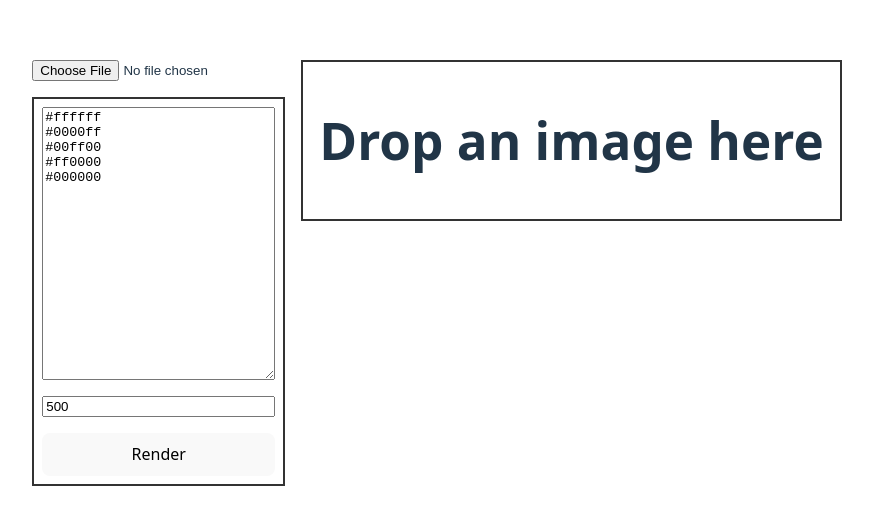
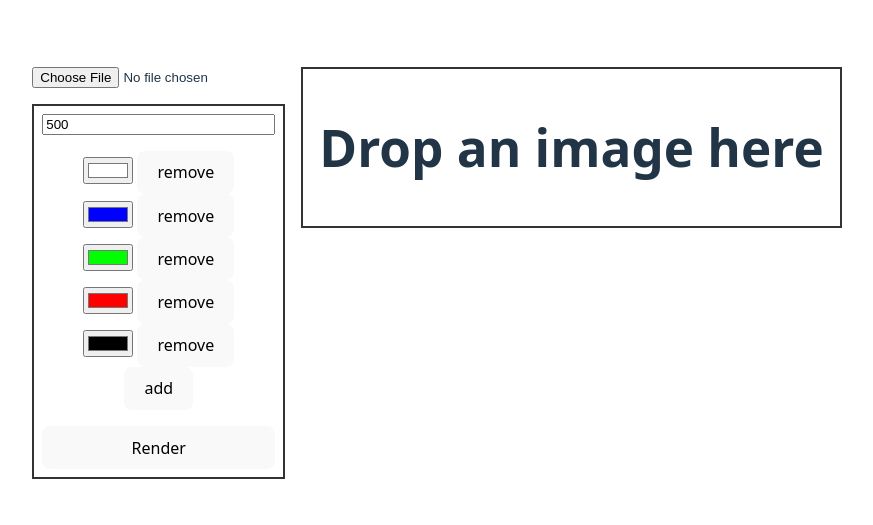
Before and after one commit to gnarlynarley/steinberg, a Svelte app: page / in a window 1280 px wide. Shown: the part 127-652 px from the top of the page, without its empty margins (203-1076 px from the left). Built offline with nearby package versions, Linux system fonts and the light colour scheme.

Commit message:
feat: add color picker

```diff
--- a/src/App.svelte
+++ b/src/App.svelte
@@ -5,6 +5,8 @@
   import Color from './lib/utils/Color';
   import DropZone from './lib/components/DropZone.svelte';
   import resizeImage from './lib/utils/resizeImage';
+  import ColorPicker from './lib/components/ColorPicker.svelte';
+  import PalletePicker from './lib/components/PalletePicker.svelte';
 
   let file: File | null = null;
   let src: string | null = null;
@@ -16,8 +18,8 @@
       #000000
   `
     .split('\n')
-    .flatMap((line) => line.trim() || [])
-    .join('\n');
+    .flatMap((line) => line.trim() || []);
+  let renderPallete = pallete;
   let width = 500;
 
   let form: HTMLFormElement;
@@ -25,8 +27,8 @@
   function submit(ev: SubmitEvent) {
     ev.preventDefault();
     const formData = new FormData(form);
-    pallete = formData.get('pallete')! as string;
     width = parseInt(formData.get('width') as string, 10) || 500;
+    renderPallete = pallete;
   }
 
   function onFileInputChange(ev: Event) {
@@ -50,7 +52,10 @@
     : null;
   $: ditheredPromise = resizedImage
     ? resizedImage.then((image) =>
-        applyFloydSteinberg(image, Color.createPalleteFromHexCodes(pallete))
+        applyFloydSteinberg(
+          image,
+          Color.createPalleteFromHexCodes(renderPallete.join('\n'))
+        )
       )
     : null;
 </script>
@@ -60,8 +65,8 @@
     <input type="file" accept="image/*" on:change={onFileInputChange} />
 
     <form bind:this={form} on:submit={submit} class="form">
-      <textarea defaultValue={pallete} name="pallete"></textarea>
       <input defaultValue={width} type="number" name="width" />
+      <PalletePicker value={pallete} />
       <button type="submit">Render</button>
     </form>
   </div>
--- /dev/null
+++ b/src/lib/components/ColorPicker.svelte
@@ -0,0 +1,6 @@
+<script lang="ts">
+  export let name: string;
+  export let value: string;
+</script>
+
+<input bind:value {name} type="color" />
--- /dev/null
+++ b/src/lib/components/PalletePicker.svelte
@@ -0,0 +1,26 @@
+<script lang="ts">
+  import ColorPicker from './ColorPicker.svelte';
+
+  function removeColor(index: number) {
+    console.log(index);
+    value.splice(index, 1);
+    value = value;
+  }
+
+  function addColor() {
+    value.push('#000000');
+    value = value;
+  }
+
+  export let value: string[];
+</script>
+
+<div>
+  {#each value as hex, i}
+    <div>
+      <ColorPicker name="color" bind:value={hex} />
+      <button type="button" on:click={() => removeColor(i)}>remove</button>
+    </div>
+  {/each}
+  <button type="button" on:click={addColor}>add</button>
+</div>
```
